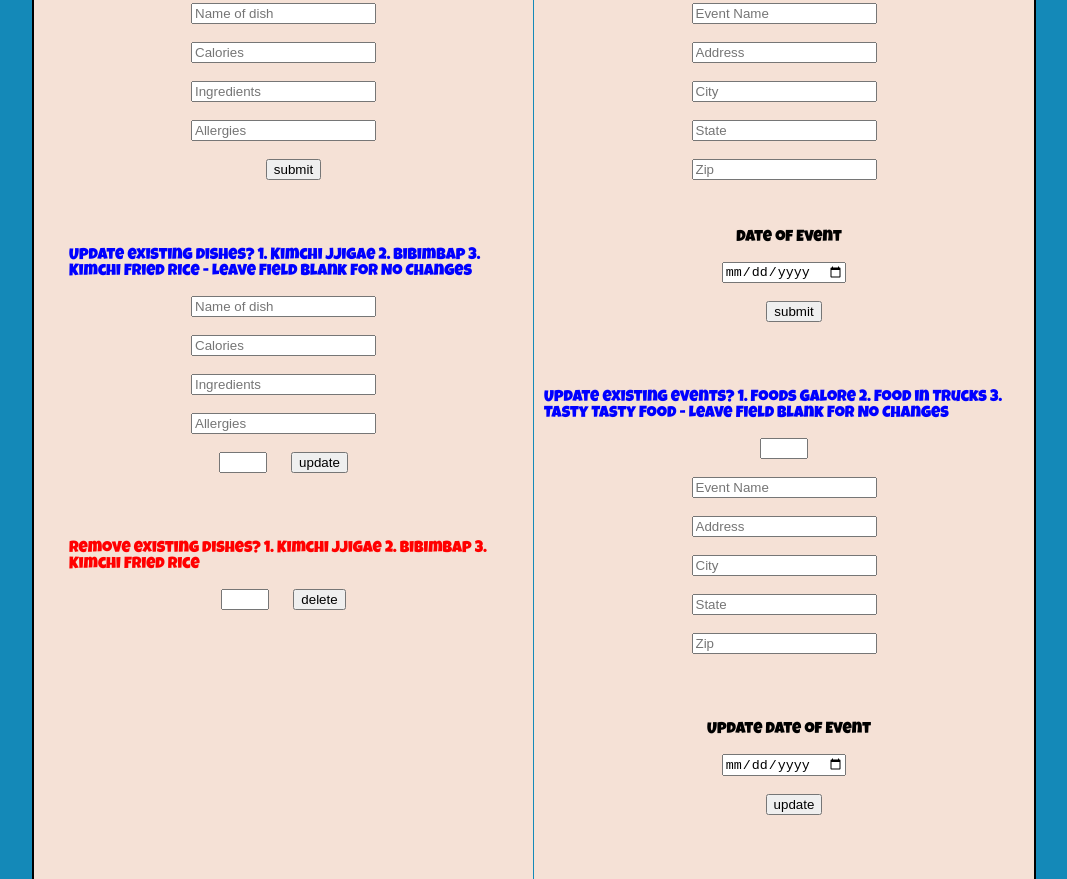
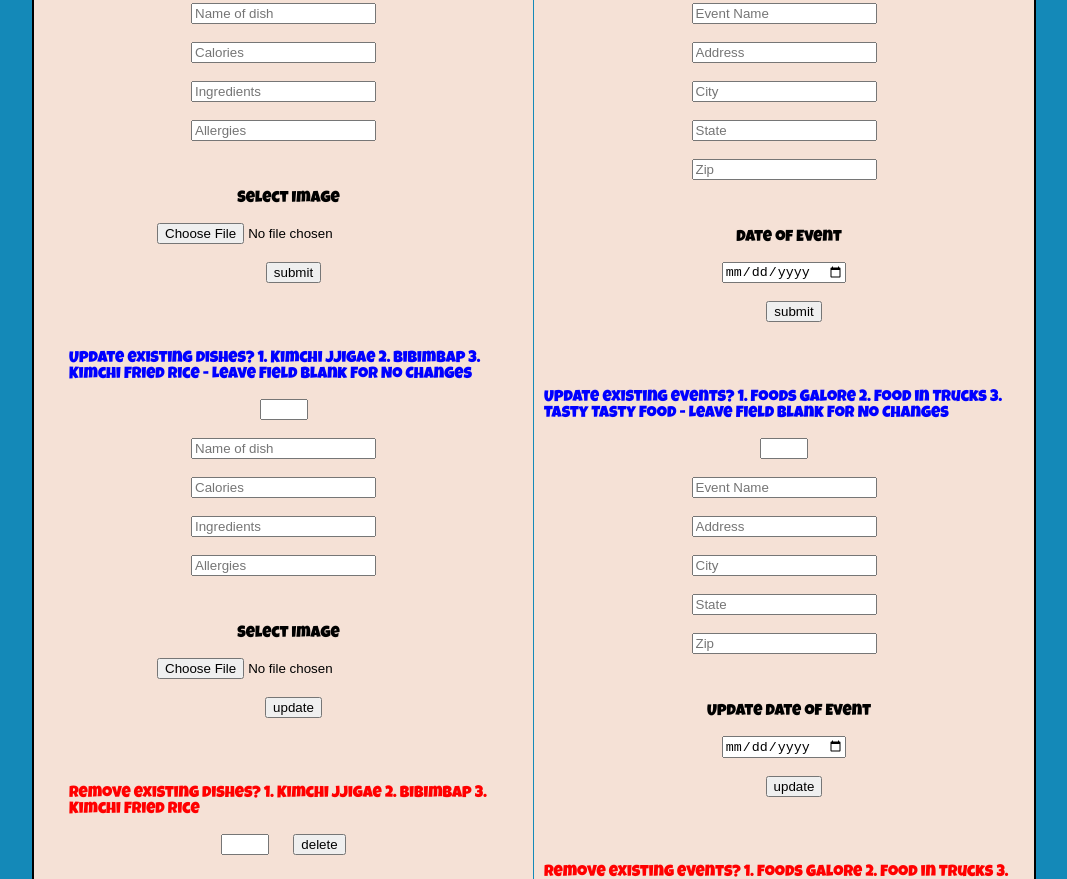
Before and after one commit to AndyyYang/js-final-project, a website: page web/admin.html in a window 1280 px wide. Shown: the part 408-1287 px from the top of the page, without its empty margins (106-1173 px from the left). Drawn offline with Linux system fonts and the light colour scheme.

Commit message:
Re-updated admin page

```diff
--- a/web/admin.html
+++ b/web/admin.html
@@ -25,18 +25,22 @@
                             <input type="text" name="foodname" id="foodname" placeholder="Name of dish"/><br><br>
                             <input type="text" name="calories" id="calories" placeholder="Calories"><br><br>
                             <input type="text" name="ingredients" id="ingredients" placeholder="Ingredients"><br><br>
-                            <input type="text" name="allergies" id="allergies" placeholder="Allergies" ><br><br>
+                            <input type="text" name="allergies" id="allergies" placeholder="Allergies">
+                            <p>Select Image</p>
+                            <input type="file" name="images" id="images"><br><br>
                             <input type="submit" id="submit" value="submit"><br><br>
                         </form>
                         <p>
                             Update existing dishes? 1. Kimchi Jjigae 2. Bibimbap 3. Kimchi Fried Rice - Leave Field Blank For No Changes
                         </p>
                         <form>
+                            <input type="number" name="deletemenu" id="deletemenu" min="1" max="3"><br><br>
                             <input type="text" name="foodname" id="foodname" placeholder="Name of dish"/><br><br>
                             <input type="text" name="calories" id="calories" placeholder="Calories"><br><br>
                             <input type="text" name="ingredients" id="ingredients" placeholder="Ingredients"><br><br>
-                            <input type="text" name="allergies" id="allergies" placeholder="Allergies" ><br><br>
-                            <input type="number" name="deletemenu" id="deletemenu" min="1" max="3">
+                            <input type="text" name="allergies" id="allergies" placeholder="Allergies">
+                            <p>Select Image</p>
+                            <input type="file" name="images" id="images"><br><br>
                             <input type="submit" id="submit" value="update"><br><br>
                         </form>
                         <p>
@@ -55,7 +59,7 @@
                             <input type="text" name="address" id="address" placeholder="Address"><br><br>
                             <input type="text" name="city" id="city" placeholder="City"><br><br>
                             <input type="text" name="state" id="state" placeholder="State"><br><br>
-                            <input type="text" name="zip" id="zip" placeholder="Zip" maxlength="5"><br>
+                            <input type="text" name="zip" id="zip" placeholder="Zip" maxlength="5">
                         <p>Date of Event</p>
                             <input type="date" name="date" id="date" required><br><br>
                             <input type="submit" id="submit" value="submit"><br><br>
@@ -69,7 +73,7 @@
                             <input type="text" name="address" id="address" placeholder="Address"><br><br>
                             <input type="text" name="city" id="city" placeholder="City"><br><br>
                             <input type="text" name="state" id="state" placeholder="State"><br><br>
-                            <input type="text" name="zip" id="zip" placeholder="Zip" maxlength="5"><br><br>
+                            <input type="text" name="zip" id="zip" placeholder="Zip" maxlength="5">
                             <p>Update Date of Event</p>
                             <input type="date" name="date" id="date" required><br><br>
                             <input type="submit" id="submit" value="update"><br><br>
```
